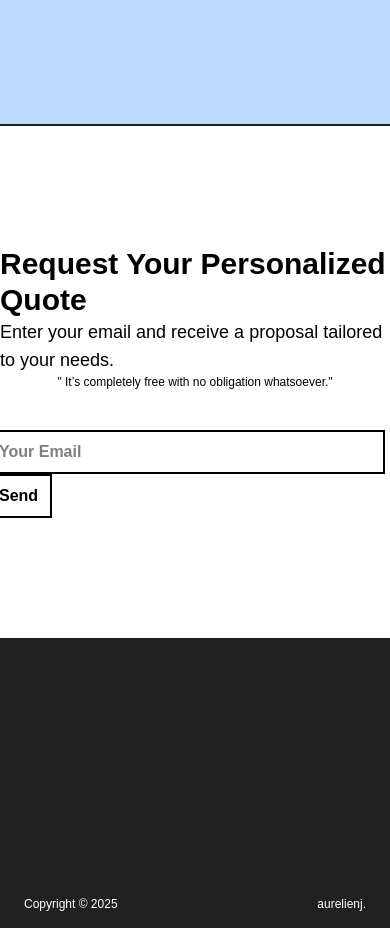
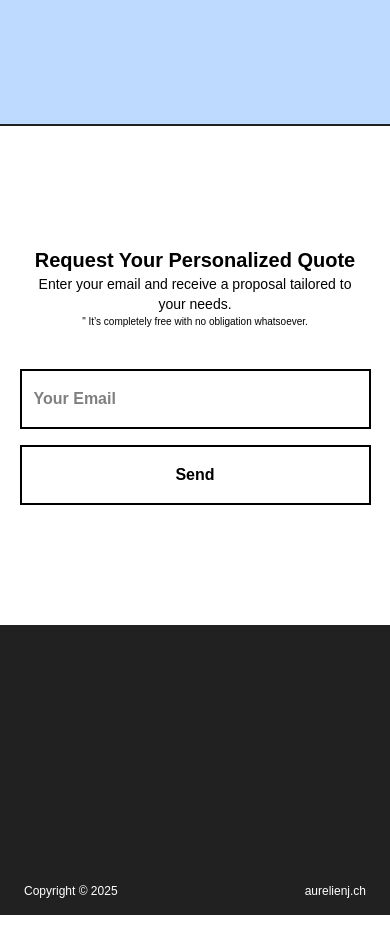
Before and after one commit to aurelien404/aurelienj.ch, a React (Vite) app: page / in a window 390 px wide. Shown: the part 1220-2148 px from the top of the page. Built offline with nearby package versions, Linux system fonts and the light colour scheme; a web font is replaced by a local one.

Commit message:
Block DEVIS responsive and finished

```diff
--- a/src/components/footer.jsx
+++ b/src/components/footer.jsx
@@ -45,16 +45,16 @@ function Footer() {
 
     return (
         <footer className="w-screen bg-zzcontrast border-t-2 border-zzbase">
-            <div className='py-30 w-full mx-auto flex flex-col items-center border-b-2 border-zzbase'>
-                <p className='text-3xl font-extrabold'>{t('footer.title')}</p>
-                <p className='text-lg font-extralight'>{t('footer.subtitle')}</p>
-                <p className='text-xs font-extralight'>"{t('footer.note')}"</p>
+            <div className='py-30 w-full mx-auto flex flex-col items-center text-center border-b-2 border-zzbase'>
+                <p className='text-xl md:text-3xl font-extrabold'>{t('footer.title')}</p>
+                <p className='w-5/6 text-sm md:text-lg font-extralight'>{t('footer.subtitle')}</p>
+                <p className='text-[10px] md:text-xs font-extralight'>"{t('footer.note')}</p>
 
-                <div className={`w-auto mx-auto h-10  flex items-center text-center text-base ${isError ? 'text-red-500' : 'text-green-500'}`}>
+                <div className={`w-auto mx-auto h-10  flex items-center text-center sm:text-sm md:text-base ${isError ? 'text-red-500' : 'text-green-500'}`}>
                     {message}
                 </div>
 
-                <span>
+                <div className='flex flex-col sm:flex-row items-center w-[90%] md:w-3/6 gap-4' >
                     <input value={email}
                         onChange={e => {
                             setEmail(e.target.value);
@@ -62,26 +62,24 @@ function Footer() {
                             setIsError(false);
                         }}
 
-                        className='w-100 border-2 py-2 px-3 mr-5 focus:border-zzlink focus:text-zzlink hover:scale-105 transition duration-200 active:scale-100 ' type='email' placeholder={t('footer.mail')} />
+                        className='flex justify-between w-full md:w-4/5 border-2 py-4 px-3 md:py-2 focus:border-zzlink focus:text-zzlink hover:scale-105 transition duration-200 active:scale-100 ' type='email' placeholder={t('footer.mail')} />
 
-                    <button
-                        className={`border-2 py-2 px-3 transform transition duration-200 hover:scale-105 active:scale-95 disabled:opacity-50
+                    <button className={`w-full md:w-1/5 border-2 py-4 px-3 md:py-2 transform transition duration-200 hover:scale-105 active:scale-95
                             hover:border-zzlink focus:border-zzlink active:border-zzlink
                             hover:text-zzlink focus:text-zzlink active:text-zzlink
-                            ${isLoading ? 'animate-shake text-zzlink border-zzlink' : ''}
-                          `}
+                            ${isLoading ? 'animate-shake text-zzlink border-zzlink' : ''}`}
                         onClick={handleSend}
                         disabled={isLoading} >
                         {isLoading ? t('footer.loading') : t('footer.button')}
                     </button>
 
-                </span>
+                </div>
             </div>
             <div className='w-full h-[150px] py-30 mx-auto flex flex-col items-center bg-zzbase '>
             </div>
             <div className='py-4 px-6 w-full flex justify-between mx-auto text-zzcontrast font-extralight text-xs bg-zzbase'>
                 <p>Copyright © 2025</p>
-                <a>aurelienj.</a>
+                <a>aurelienj.ch</a>
             </div>
         </footer>
     );
```
